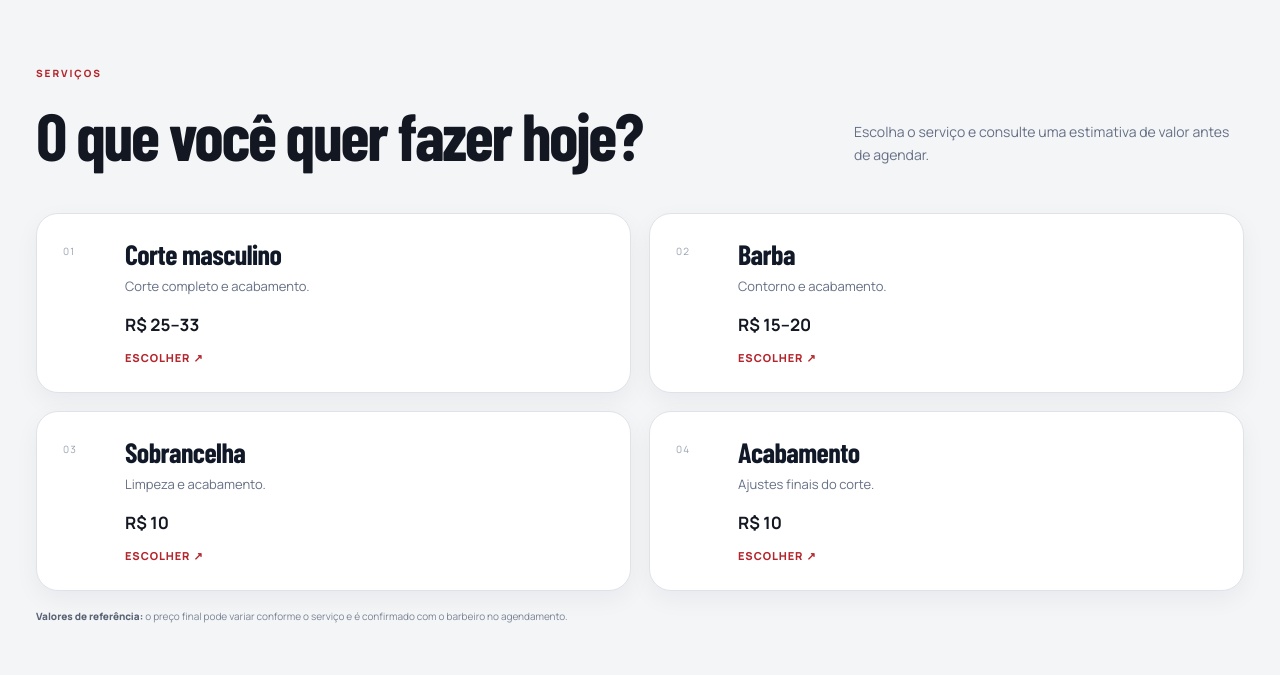
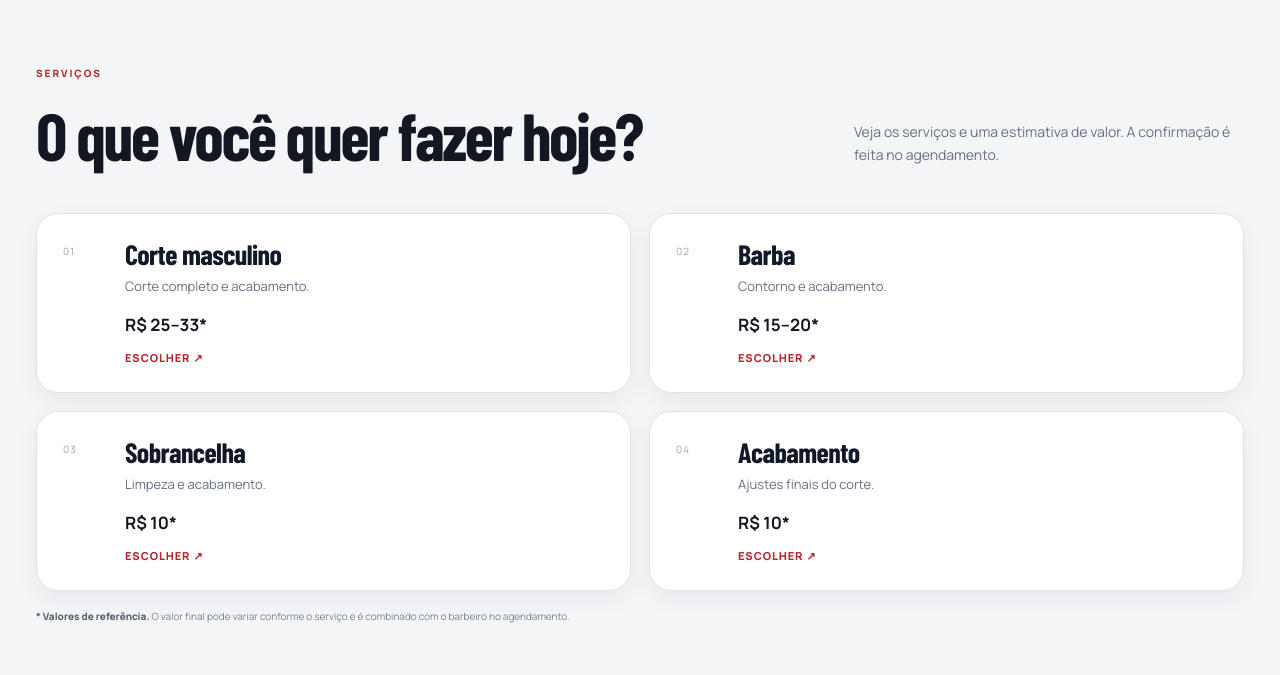
Before and after one commit to gladsonandrade/djbarbearia37, a website: page web/public/index.html in a window 1280 px wide. Shown: the part 800-1475 px from the top of the page. Drawn offline with nearby package versions, Linux system fonts and the light colour scheme; a web font is replaced by a local one.

Commit message:
copy: make service pricing clearly referential

```diff
--- a/web/public/index.html
+++ b/web/public/index.html
@@ -80,16 +80,16 @@
 <section class="section wrap" id="servicos">
   <div class="section-head">
     <div><p class="eyebrow">SERVIÇOS</p><h2>O que você quer fazer hoje?</h2></div>
-    <p>Escolha o serviço e consulte uma estimativa de valor antes de agendar.</p>
+    <p>Veja os serviços e uma estimativa de valor. A confirmação é feita no agendamento.</p>
   </div>
 
   <div class="service-list">
-    <article class="service-row"><span>01</span><div><h3>Corte masculino</h3><p>Corte completo e acabamento.</p></div><strong>R$ 25–33</strong><a href="#contato" data-service="Corte masculino">Escolher ↗</a></article>
-    <article class="service-row"><span>02</span><div><h3>Barba</h3><p>Contorno e acabamento.</p></div><strong>R$ 15–20</strong><a href="#contato" data-service="Barba">Escolher ↗</a></article>
-    <article class="service-row"><span>03</span><div><h3>Sobrancelha</h3><p>Limpeza e acabamento.</p></div><strong>R$ 10</strong><a href="#contato" data-service="Sobrancelha">Escolher ↗</a></article>
-    <article class="service-row"><span>04</span><div><h3>Acabamento</h3><p>Ajustes finais do corte.</p></div><strong>R$ 10</strong><a href="#contato" data-service="Acabamento">Escolher ↗</a></article>
+    <article class="service-row"><span>01</span><div><h3>Corte masculino</h3><p>Corte completo e acabamento.</p></div><strong>R$ 25–33*</strong><a href="#contato" data-service="Corte masculino">Escolher ↗</a></article>
+    <article class="service-row"><span>02</span><div><h3>Barba</h3><p>Contorno e acabamento.</p></div><strong>R$ 15–20*</strong><a href="#contato" data-service="Barba">Escolher ↗</a></article>
+    <article class="service-row"><span>03</span><div><h3>Sobrancelha</h3><p>Limpeza e acabamento.</p></div><strong>R$ 10*</strong><a href="#contato" data-service="Sobrancelha">Escolher ↗</a></article>
+    <article class="service-row"><span>04</span><div><h3>Acabamento</h3><p>Ajustes finais do corte.</p></div><strong>R$ 10*</strong><a href="#contato" data-service="Acabamento">Escolher ↗</a></article>
   </div>
-  <p class="fine"><strong>Valores de referência:</strong> o preço final pode variar conforme o serviço e é confirmado com o barbeiro no agendamento.</p>
+  <p class="fine"><strong>* Valores de referência.</strong> O valor final pode variar conforme o serviço e é combinado com o barbeiro no agendamento.</p>
 </section>
 
 <section class="works" id="trabalhos">
```
